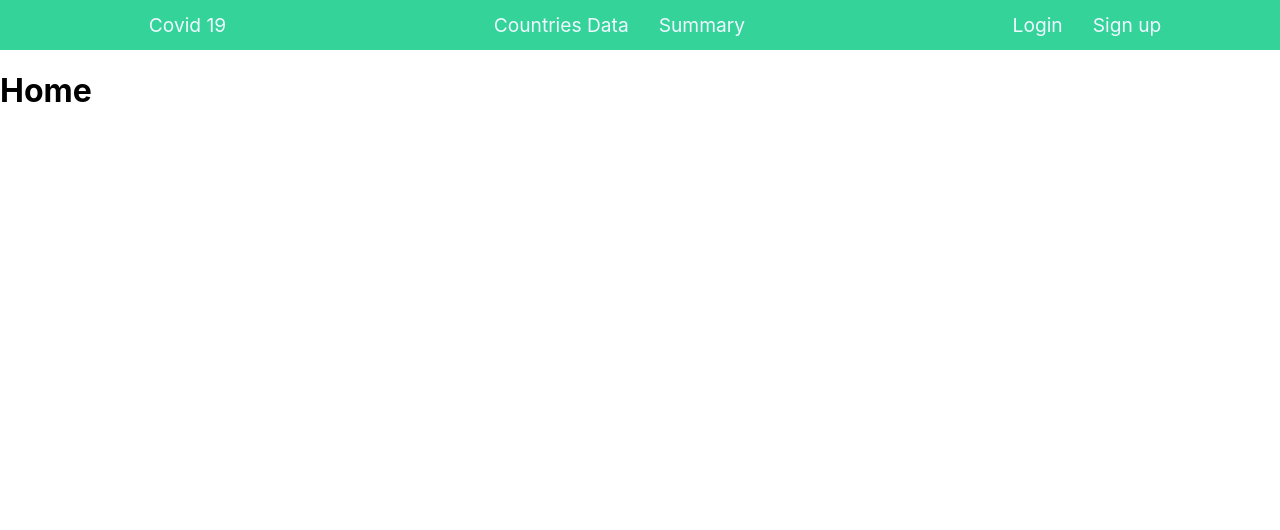
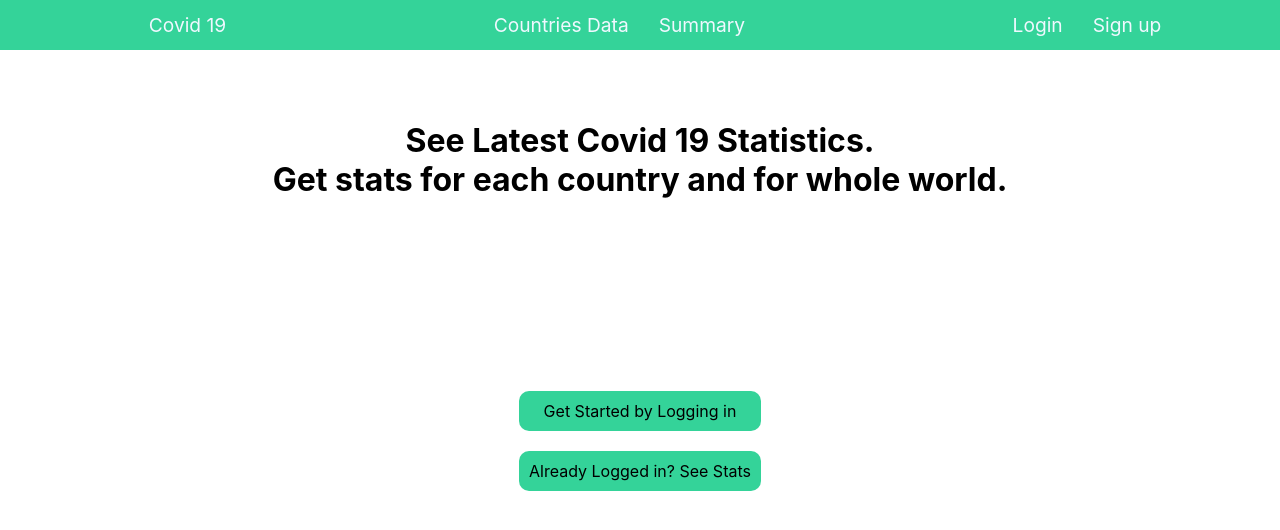
Before and after one commit to GigiDev7/Covid-19, a React (Create React App) app in the folder client/: page / in a window 1280 px wide. Shown: the top 530 px of the page. Built offline with nearby package versions, Linux system fonts and the light colour scheme.

Commit message:
added home page and some basic annimation

```diff
--- a/client/package.json
+++ b/client/package.json
@@ -7,6 +7,7 @@
     "@testing-library/react": "^11.2.7",
     "@testing-library/user-event": "^12.8.3",
     "axios": "^0.24.0",
+    "framer-motion": "^4.1.17",
     "react": "^17.0.2",
     "react-dom": "^17.0.2",
     "react-icons": "^4.3.1",
--- /dev/null
+++ b/client/src/components/Main/Main.js
@@ -0,0 +1,37 @@
+import React, { useState, useEffect } from 'react';
+import styles from './styles.module.css';
+import { Link } from 'react-router-dom';
+import { useSelector } from 'react-redux';
+import { motion } from 'framer-motion';
+
+const Main = () => {
+  const user = useSelector((state) => state.auth.userData);
+
+  return (
+    <div className={styles.container}>
+      <motion.h1
+        initial={{ opacity: 0 }}
+        transition={{ duration: 1 }}
+        animate={{ y: [-200, 0], opacity: 1 }}
+      >
+        See Latest Covid 19 Statistics.
+        <span>Get stats for each country and for whole world.</span>
+      </motion.h1>
+      <motion.div
+        initial={{ opacity: 0 }}
+        transition={{ duration: 1 }}
+        animate={{ y: [100, 0], opacity: 1 }}
+        className={styles.link_wrapper}
+      >
+        <Link className={styles.link} to={user ? '#' : '/login'}>
+          Get Started by Logging in
+        </Link>
+        <Link className={styles.link} to={user ? '/countries' : '#'}>
+          Already Logged in? See Stats
+        </Link>
+      </motion.div>
+    </div>
+  );
+};
+
+export default Main;
--- /dev/null
+++ b/client/src/components/Main/styles.module.css
@@ -0,0 +1,29 @@
+.container {
+  display: flex;
+  flex-direction: column;
+  align-items: center;
+  margin-top: 50px;
+  text-align: center;
+}
+
+span {
+  display: block;
+}
+
+.link_wrapper {
+  margin-top: 150px;
+}
+
+.link_wrapper .link {
+  display: block;
+  text-decoration: none;
+  margin-top: 20px;
+  background-color: rgb(52 211 153);
+  padding: 10px 10px;
+  border-radius: 10px;
+  color: #000;
+}
+
+.link_wrapper .link:hover {
+  background-color: rgb(47, 190, 138);
+}
--- a/client/src/pages/Home.js
+++ b/client/src/pages/Home.js
@@ -1,11 +1,8 @@
 import React from 'react';
+import Main from '../components/Main/Main';
 
 const Home = () => {
-  return (
-    <div>
-      <h1>Home</h1>
-    </div>
-  );
+  return <Main />;
 };
 
 export default Home;
```
Also changed, not shown: 2 other files (tests, documents, lock files or other folders).
